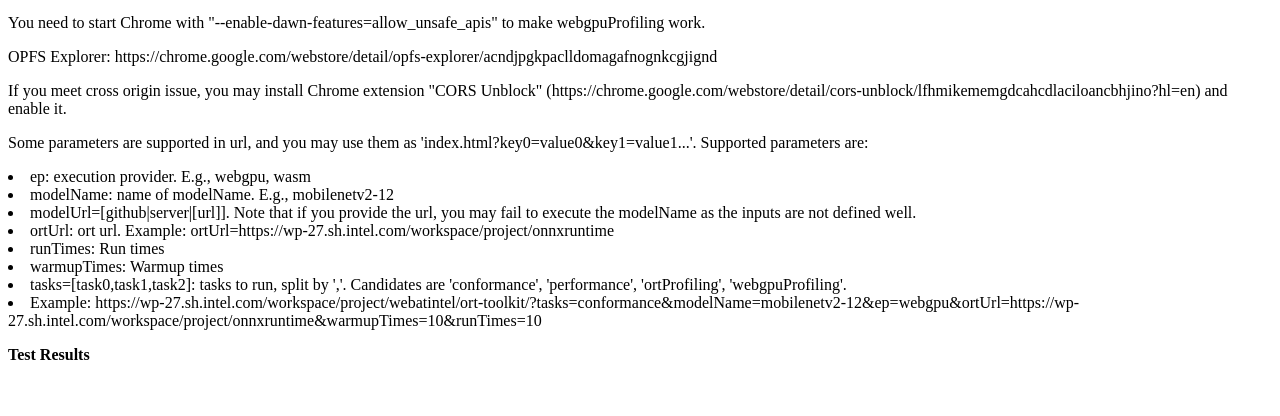
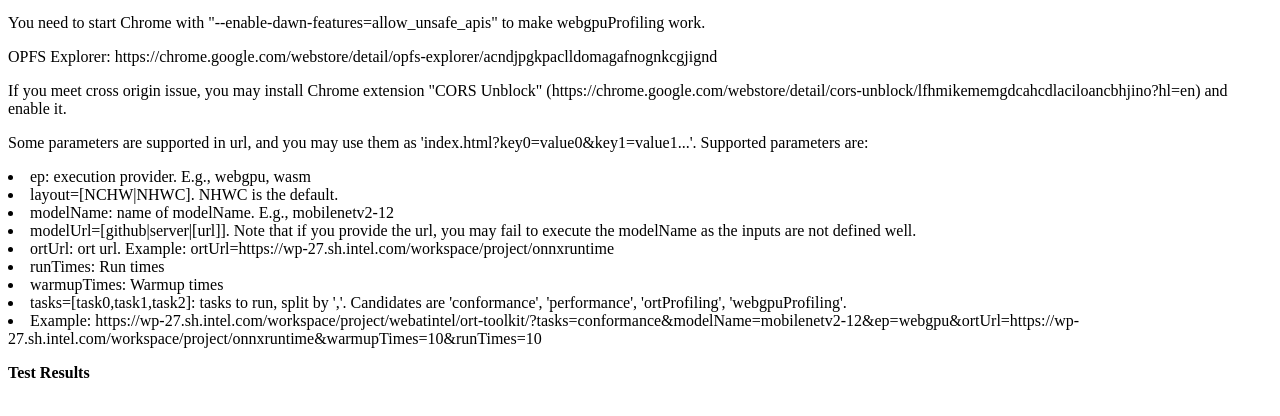
Before and after one commit to Honry/ort-toolkit, a plain HTML site: page index.html in a window 1280 px wide. Shown: the part 86-502 px from the top of the page. Drawn offline with Linux system fonts and the light colour scheme; a script that the page names is missing.

Commit message:
Add description for layout

```diff
--- a/index.html
+++ b/index.html
@@ -10,6 +10,7 @@
     <p>Some parameters are supported in url, and you may use them as 'index.html?key0=value0&key1=value1...'. Supported
       parameters are:</p>
     <li>ep: execution provider. E.g., webgpu, wasm</li>
+    <li>layout=[NCHW|NHWC]. NHWC is the default.</li>
     <li>modelName: name of modelName. E.g., mobilenetv2-12</li>
     <li>modelUrl=[github|server|[url]]. Note that if you provide the url, you may fail to execute the modelName as the
       inputs are not defined well.</li>
```
